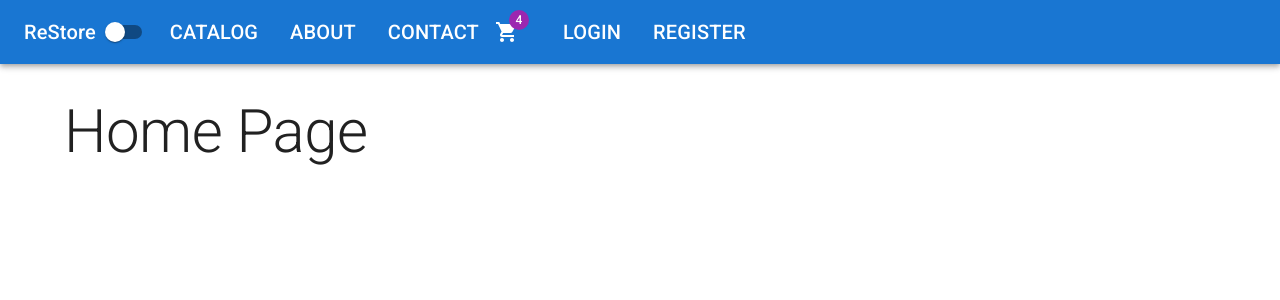
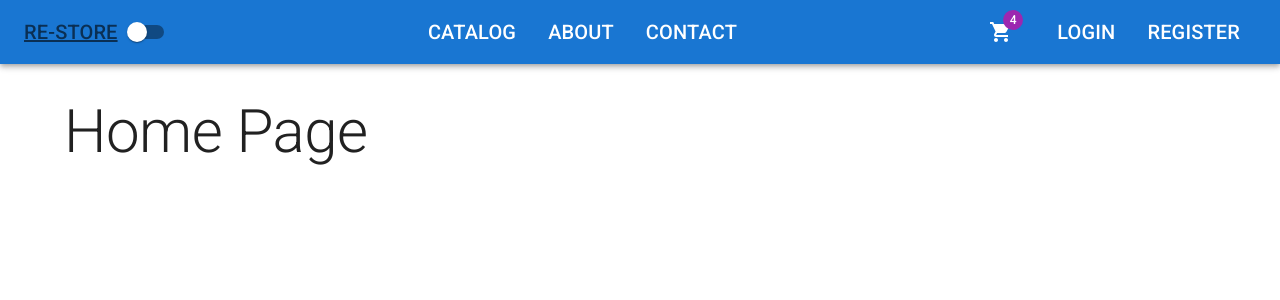
Before and after one commit to behnamizadii/ReactCourse, a React app in the folder client/: page / in a window 1280 px wide. Shown: the top 300 px of the page. Built offline with nearby package versions, Linux system fonts and the light colour scheme; the HTML template or start-up script is replaced by a standard one.

Commit message:
4-42. Stying the nav bar

```diff
--- a/client/src/app/layout/Header.tsx
+++ b/client/src/app/layout/Header.tsx
@@ -1,67 +1,88 @@
 import { ShoppingCart } from "@mui/icons-material";
-import { AppBar, Badge, IconButton, List, ListItem, Switch, Toolbar, Typography } from "@mui/material";
+import { AppBar, Badge, Box, IconButton, List, ListItem, Switch, Toolbar, Typography } from "@mui/material";
 import { NavLink } from "react-router-dom";
 
 const midlinks = [
-  {title: 'catalog', path: '/catalog'},
-  {title: 'about', path:'/about'},
-  {title: 'contact', path:'/contact'}
+  { title: 'catalog', path: '/catalog' },
+  { title: 'about', path: '/about' },
+  { title: 'contact', path: '/contact' }
 ]
 
 const rightLinks = [
-  {title: 'login', path: '/login'},
-  {title: 'register', path:'/register'}
+  { title: 'login', path: '/login' },
+  { title: 'register', path: '/register' }
 ]
 
-
-interface Props{
-  darkMode: boolean;
-  handleChange: ()=> void;
+const navLinkStyle = {
+  color: 'inherit',
+  typography: 'h6',
+  textdecoration: 'none',
+  '&:hover': {
+    color: 'grey.500'
+  },
+  '&.active': {
+    color: 'text.secondary'
+  }
 }
 
-export default function Header({darkMode, handleChange}: Props) {
-  return(
-    <AppBar position='static' sx={{mb: 4}}>
+
+interface Props {
+  darkMode: boolean;
+  handleChange: () => void;
+}
+
+export default function Header({ darkMode, handleChange }: Props) {
+  return (
+    <AppBar position='static' sx={{ mb: 4 }}>
       {/* // check the app bar api in material ui for more on what is sx and mb */}
-      <Toolbar>
-        <Typography variant="h6" component={NavLink} to={'/'}
-        sx={{color:'inherit', textDecoration:'none'}}>
-          ReStore
+      <Toolbar sx={{ justifyContent: 'space-between', display: 'flex', alignItems: 'center' }}>
+        <Box display='flex' alignItems='center'>
+          <Typography
+            variant='h6'
+            component={NavLink}
+            to='/'
+            sx={navLinkStyle}>
+            RE-STORE
           </Typography>
           <Switch
             checked={darkMode}
             onChange={handleChange} />
-        <List sx={{display: 'flex'}}>
-          {midlinks.map(({title, path})=>(
+        </Box>
+
+        <List sx={{ display: 'flex' }}>
+          {midlinks.map(({ title, path }) => (
             <ListItem
               component={NavLink}
               to={path}
               key={path}
-              sx={{color:'inherit', typography:'h6'}}
+              sx={navLinkStyle}
             >
               {title.toUpperCase()}
             </ListItem>
           ))}
         </List>
 
-        <IconButton size='large' edge='start' color='inherit' sx={{mr:2 }}>
+        <Box display='flex' alignItems='center'>
+          <IconButton size='large' edge='start' color='inherit' sx={{ mr: 2 }}>
             <Badge badgeContent='4' color='secondary'>
               <ShoppingCart />
             </Badge>
           </IconButton>
 
-        <List sx={{display: 'flex'}}>
-          {rightLinks.map(({title, path})=>(
+          <List sx={{ display: 'flex' }}>
+            {rightLinks.map(({ title, path }) => (
               <ListItem
                 component={NavLink}
                 to={path}
                 key={path}
-              sx={{color:'inherit', typography:'h6'}}
+                sx={navLinkStyle}
               >
                 {title.toUpperCase()}
               </ListItem>
             ))}
           </List>
+        </Box>
+
       </Toolbar>
     </AppBar>
   )
```
Lines whose indentation alone changed are shown as unchanged.
